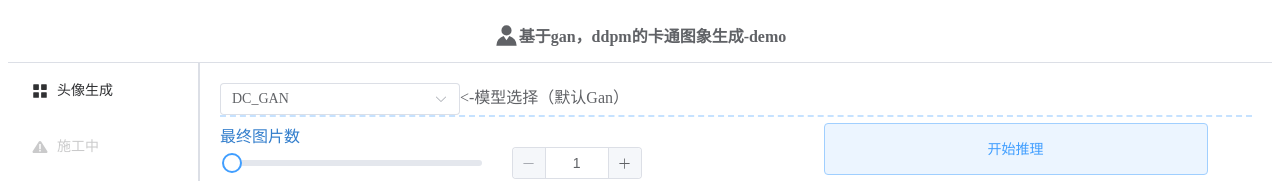
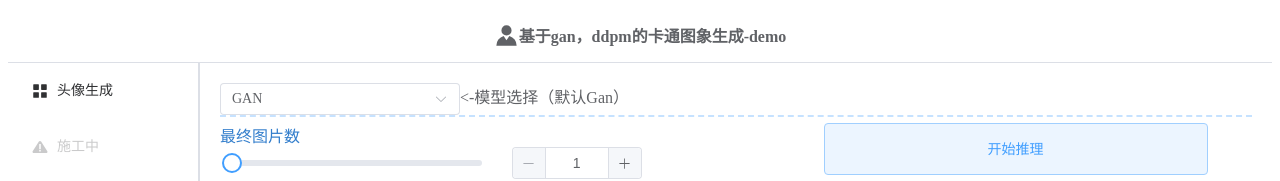
Before and after one commit to octal-zhihao/CartoonMaster, a Vue app in the folder Web/front_end/: page / in a window 1280 px wide. Shown: the top 181 px of the page. Built offline with nearby package versions, Linux system fonts and the light colour scheme.

Commit message:
feat:加入对其他GAN的支持

```diff
--- a/Web/front_end/src/App.vue
+++ b/Web/front_end/src/App.vue
@@ -66,27 +66,6 @@ function setListLength(list: any) {
 }
 
 
-// // 获取模型名称列表的请求
-// const fetchModels = async () => {
-//   try {
-//     const response = await axios.get('/api/models')
-//     if (response.status === 200) {
-//       models.value = response.data.map((model: string) => ({
-//         value: model,
-//         label: model,
-//       }))
-//       ElMessage.success('模型列表已更新')
-//     }
-//   } catch (error) {
-//     ElMessage.error('获取模型列表失败，使用默认列表')
-//   }
-// }
-
-
-// // 上传图片到服务器的具体实现
-// const imageUrl = ref('')
-// const uped_img_local_path = ref('')
-
 // 进度条伪加载
 onMounted(() => {
   setInterval(() => {
@@ -106,7 +85,7 @@ onMounted(() => {
 // 多选框的具体实现
 const checkAll = ref(false)
 const indeterminate = ref(false)
-const value = ref("DC_GAN")//这个value绑定了选择框的选中值
+const value = ref("GAN")//这个value绑定了选择框的选中值
 const models = ref([
   {
     value: 'DC_GAN',
@@ -116,6 +95,18 @@ const models = ref([
     value: 'DDPM',
     label: 'DDPM',
   },
+  {
+    value: 'WGAN',
+    label: 'WGAN',
+  },
+  {
+    value: 'WGAN-GP',
+    label: 'WGAN-GP',
+  },
+  {
+    value: 'GAN',
+    label: 'GAN',
+  }
 ])
 
 const selectedModelLayout = computed(() => value.value)
@@ -183,12 +174,6 @@ const startInference = async () => {
   }
 }
 
-// // 初始化时获取模型名称列表
-// onMounted(() => {
-//   fetchModels()
-// })
-
-
 </script>
 
 <template>
@@ -248,7 +233,7 @@ const startInference = async () => {
             <el-col :span="11">
               <el-row align="top" :gutter="10">
                 <el-col :span="24" justify="center">
-                  <div v-if="selectedModelLayout === 'DC_GAN'">
+                  <div v-if="selectedModelLayout === 'DC_GAN' || selectedModelLayout === 'WGAN' || selectedModelLayout === 'WGAN-GP' || selectedModelLayout === 'GAN'">
                     <div class="Gan-sliders">
                       <!--                    <el-text size="large">最终图片数</el-text>-->
                       <div style="color: rgb(51.2, 126.4, 204)">最终图片数</div>
```
